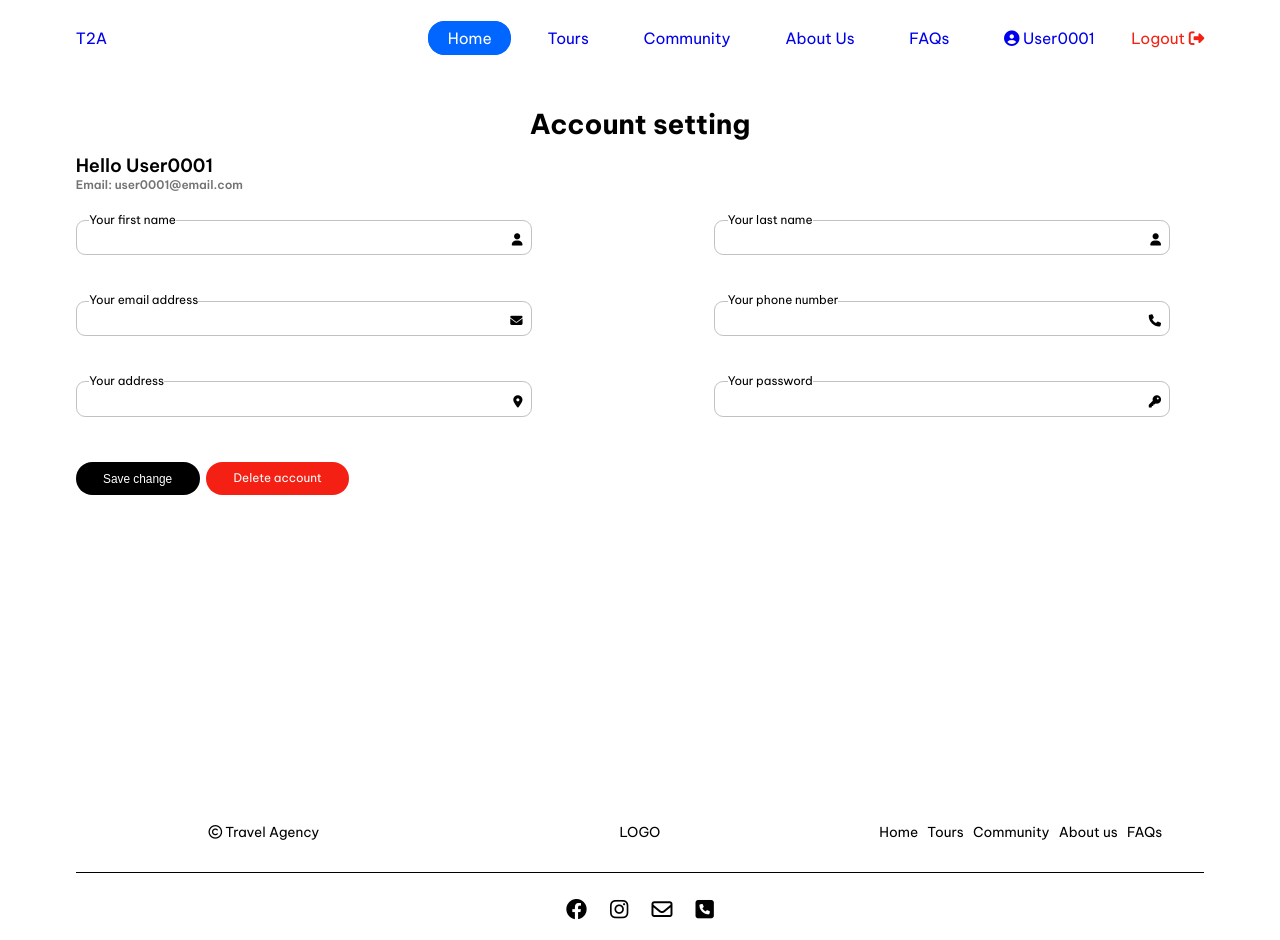
After one commit to AnhQuan27/tour_travel_agency_website, a PHP site: page /user.html in a window 1280 px wide. The commit adds this page. Run offline with PHP 8.4, Linux system fonts and the light colour scheme; some libraries are stand-ins or nearby versions.

Commit message:
Add message UI

```diff
--- a/css/base.css
+++ b/css/base.css
@@ -50,6 +50,24 @@ html {
 .error {
     border: 0.1rem solid var(--red-color) !important;
 }
+
+.swal2-success {
+    color: var(--green-color) !important;
+    border-color: var(--green-color) !important;
+}
+
+.swal2-warning {
+    color: var(--red-color) !important;
+    border-color: var(--red-color) !important;
+}
+
+button.swal2-confirm {
+    background-color: var(--green-color) !important;
+}
+
+button.swal2-confirm:focus {
+    box-shadow: none !important;
+}
 /* Button */
 
 .button {
@@ -67,6 +85,10 @@ html {
     color: var(--white-color) !important;
     background-color: var(--red-color);
     border: none !important;
+}
+
+.button--red:hover {
+    background-color: rgba(243, 32, 19,.8) !important;
 }
 
 .button--main {
--- a/css/main.css
+++ b/css/main.css
@@ -53,6 +53,16 @@ a:visited {
 
 .nav .nav-item .button-main-color {
     margin-left: 3rem;
+}
+
+.logout-item {
+    gap: 0 .7rem;
+    align-items: center;
+    cursor: pointer;
+}
+
+.logout-item * {
+    color: var(--red-color) !important;
 }
 
 .active {
@@ -1124,3 +1134,81 @@ input[type="radio"] {
 }
 
 /* End of Login */
+
+/* User setting */
+
+.user-setting {
+    height: 88vh;
+}
+
+.user-header {
+    margin-bottom: 3rem;
+}
+
+.user-header h1 {
+    text-align: center;
+    padding-top: 4rem;
+    margin-bottom: 3rem;
+    font-size: 3rem;
+}
+
+.user-header p {
+    font-weight: 600;
+    margin: 0;
+}
+
+.user-header .greeting {
+    font-size: 2rem;
+    margin-bottom: .5rem;
+}
+
+.user-header .user-email {
+    font-size: 1.3rem;
+    color: rgba(0, 0, 0, .55);
+}
+
+.user-data {
+    /* justify-content: space-between; */
+    gap: 5rem 20rem;
+}
+
+.user-data .input {
+    position: relative;
+}
+
+.user-data label{
+    position: absolute;
+    background-color: var(--white-color);
+    top: -.8rem;
+    left: 1.5rem;
+    font-size: 1.3rem;
+}
+
+.user-data input {
+    width: 50rem;
+    font-size: 1.5rem;
+    padding: 1rem .8rem;
+    border-radius: 1rem;
+    border: .2rem solid #c1c1c1;
+    outline: none;
+    background-color: transparent;
+}
+
+.user-data i {
+    position: absolute;
+    top: 40%;
+    right: 1rem;
+    font-size: 1.35rem;
+}
+
+.user-data .user-form-btn {
+    justify-content: space-between;
+    width: 30rem;
+}
+
+.user-data .user-form-btn .button {
+    padding: 1rem 3rem;
+    font-size: 1.3rem;
+}
+
+/* End of User setting */
--- a/js/main.js
+++ b/js/main.js
@@ -87,23 +87,79 @@ function closeToastMessage() {
   });
 }
 
+function formConfirm() {
+  const myForm = document.getElementById('myForm');
+
+  myForm.addEventListener('submit', function(event) {
+    event.preventDefault();
+
+    Swal.fire({
+      title: 'Success!',
+      text: 'We have sent you an email, please check your inbox!',
+      icon: 'success',
+      confirmButtonText: 'Done',
+    }).then(() => {
+      myForm.submit();
+    });
+  });
+}
+
+function submitUserChange() {
+  const myForm = document.querySelector('#user-setting-form');
+  myForm.addEventListener('submit', function(event) {
+    event.preventDefault();
+    Swal.fire({
+      title: 'Success!',
+      text: 'Your information has just been updated',
+      icon: 'success',
+    }).then(() => {
+      myForm.submit();
+    });
+  });
+}
+
+function deleteAccountUser() {
+  const buttonDelete = document.querySelector('#delete-account');
+  const email = document.querySelector('.user-setting .user-email');
+  buttonDelete.addEventListener('click', function(event) {
+    event.preventDefault();
+    Swal.fire({
+      title: 'Warning!',
+      text: `This action will delete email ${email.innerHTML}`,
+      icon: 'warning',
+      showCancelButton: true,
+      cancelButtonColor: '#000',
+      confirmButtonText: 'Confirm',
+      cancelButtonText: 'Cancel',
+    }).then((result) => {
+      if(result.isConfirmed) {
+        Swal.fire(
+          'Deleted!',
+          `Account ${email.innerHTML} has been deleted`,
+          'success',
+        )
+      }
+    });
+  });
+}
+
 function showModal() {
+  const form = document.querySelector('form');
   const modal = document.querySelector('.modal');
   const forgot = document.getElementById('forgot');
 
   forgot.addEventListener('click', function (event) {
       event.preventDefault();
       modal.classList.remove('disable');
+      form.submit();
   });
 }
 
 function closeModal() {
-  const form = document.querySelector('form');
   const close = document.getElementById('close-modal');
   const modal = document.querySelector('.modal');
   close.addEventListener('click', function (event) {
       modal.classList.add('disable');
-      form.submit();
   });
 }
 
--- /dev/null
+++ b/user.html
@@ -0,0 +1,174 @@
+<!DOCTYPE html>
+<html lang="en">
+<head>
+    <meta charset="UTF-8">
+    <meta name="viewport" content="width=device-width, initial-scale=1.0">
+    <title>Home</title>
+    <link rel="stylesheet" href="./css/base.css">
+    <link rel="stylesheet" href="./css/main.css">
+    <link rel="stylesheet" href="https://cdnjs.cloudflare.com/ajax/libs/font-awesome/6.4.2/css/all.min.css">
+    <link href="https://fonts.googleapis.com/css2?family=Be+Vietnam+Pro:wght@100;200;300;400;500;600;700;800;900&display=swap" rel="stylesheet">
+</head>
+<body>
+    <div class="container container__wrap">
+    <!-- Header -->
+        <header class="header grid__row grid__full-width">
+            <a href="home.html" class="logo">
+                <span class="">T2A</span>
+            </a>
+
+            <ul class="nav grid__row">
+
+                <li class="nav-item">
+                    <a href="home.html" class="nav-link active" aria-current="page">Home</a>
+                </li>
+
+                <li class="nav-item">
+                    <a href="tours.html" class="nav-link">Tours</a>
+                </li>
+
+                <li class="nav-item">
+                    <a href="community.html" class="nav-link">Community</a>
+                </li>
+
+                <li class="nav-item">
+                    <a href="about.html" class="nav-link">About Us</a>
+                </li>
+
+                <li class="nav-item">
+                    <a href="faqs.html" class="nav-link">FAQs</a>
+                </li>
+                <!--
+                <li class="nav-item">
+                    <a href="./login/login.html" class="button button--main">Login</a>
+                </li>
+
+                <li class="nav-item">
+                    <a href="./login/register.html" class="button button--return">Register</a>
+                </li> -->
+
+                <li class="nav-item">
+                    <a href="./user.html" class="nav-link">
+                        <i class="fa-solid fa-circle-user"></i>
+                        <span>User0001</span>
+                    </a>
+                </li>
+
+                <li class="nav-item logout-item grid__row">
+                    <a href="#" class="">
+                        Logout
+                        <i class="fa-solid fa-right-from-bracket"></i>
+                    </a>
+                </li>
+
+            </ul>
+        </header>
+    </div>
+        <!-- End of Header -->
+
+        <div class="user-setting">
+            <div class="container__wrap">
+                <div class="user-header">
+                    <h1>Account setting</h1>
+                    <p class="greeting">Hello User0001</p>
+                    <p class="user-email">Email: user0001@email.com</p>
+                </div>
+                <form action="" class="user-data grid__row" id="user-setting-form">
+                    <div class="input input-f-name">
+                        <label for="f_name">Your first name</label>
+                        <input type="text" name="f_name" class="f-name">
+                        <i class="fa-solid fa-user"></i>
+                    </div>
+
+                    <div class="input input-l-name">
+                        <label for="l_name">Your last name</label>
+                        <input type="text" name="l_name" class="l-name">
+                        <i class="fa-solid fa-user"></i>
+                    </div>
+
+                    <div class="input input-email">
+                        <label for="email">Your email address</label>
+                        <input type="text" name="email" class="email">
+                        <i class="fa-solid fa-envelope"></i>
+                    </div>
+
+                    <div class="input input-phone">
+                        <label for="phone">Your phone number</label>
+                        <input type="text" name="phone" class="phone">
+                        <i class="fa-solid fa-phone"></i>
+                    </div>
+
+                    <div class="input input-address">
+                        <label for="address">Your address</label>
+                        <input type="text" name="address" class="address">
+                        <i class="fa-solid fa-location-dot"></i>
+                    </div>
+
+                    <div class="input input-password">
+                        <label for="password">Your password</label>
+                        <input type="text" name="password" class="password">
+                        <i class="fa-solid fa-key"></i>
+                    </div>
+                    <div class="user-form-btn grid__row">
+                        <button class="button button--black">Save change</button>
+                        <a href="#" class="button button--red" id="delete-account">Delete account</a>
+                    </div>
+                </form>
+            </div>
+        </div>
+
+        <!-- Footer -->
+        <footer class="footer">
+            <div class="footer__nav grid__row grid__full-width">
+                <p>
+                    <i class="fa-regular fa-copyright"></i>
+                    <span>Travel Agency</span>
+                </p>
+                <a href="home.html" class="logo">LOGO</a>
+                <ul class="nav grid__row">
+                    <a href="home.html">
+                        <li>Home</li>
+                    </a>
+                    <a href="tours.html">
+                        <li>Tours</li>
+                    </a>
+                    <a href="community.html">
+                        <li>Community</li>
+                    </a>
+                    <a href="about.html">
+                        <li>About us</li>
+                    </a>
+                    <a href="faqs.html">
+                        <li>FAQs</li>
+                    </a>
+                </ul>
+            </div>
+
+            <div class="footer__icon">
+                <a href="facebook.com">
+                    <i class="fa-brands fa-facebook"></i>
+                </a>
+
+                <a href="instagram.com">
+                    <i class="fa-brands fa-instagram"></i>
+                </a>
+
+                <a href="mailto:">
+                    <i class="fa-regular fa-envelope"></i>
+                </a>
+
+                <a href="tel:">
+                    <i class="fa-solid fa-square-phone"></i>
+                </a>
+            </div>
+
+        </footer>
+        <!-- End of Footer -->
+    <script src="./js/main.js"></script>
+    <script src="https://cdn.jsdelivr.net/npm/sweetalert2@11"></script>
+    <script>
+       deleteAccountUser();
+       submitUserChange();
+    </script>
+</body>
+</html>
```
Also changed, not shown: home.html (+15 -1 lines), login/forgot.html (+7 -5 lines), img/user-img.png (added).
